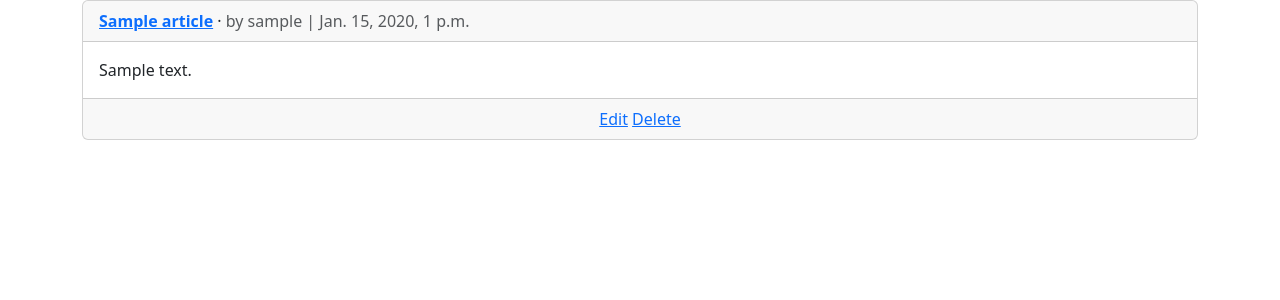
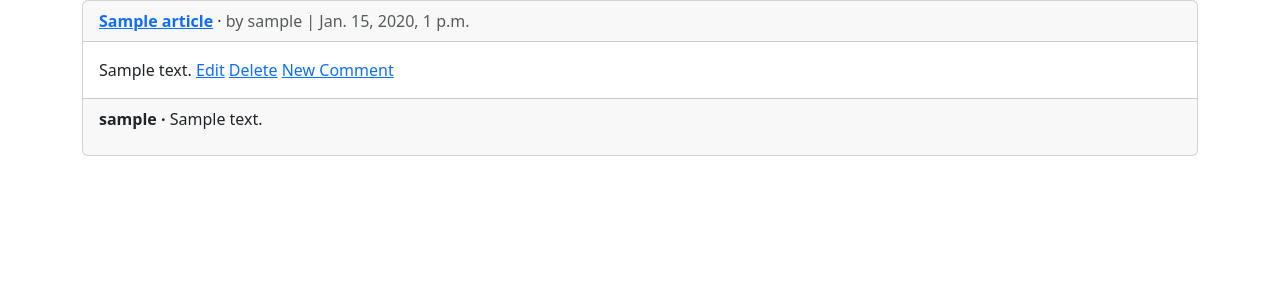
Before and after one commit to binhen75/news, a Django app: page /articles/ in a window 1280 px wide. Shown: the part 56-356 px from the top of the page. Run offline with Django 5.2, Linux system fonts and the light colour scheme; a user stored in the database is signed in; tables that the repository leaves empty hold one stand-in row (values such as "Sample post").

Commit message:
comments

```diff
--- a/articles/models.py
+++ b/articles/models.py
@@ -19,3 +19,19 @@ class Article(models.Model):
 
     def get_absolute_url(self):
         return reverse('article_detail', kwargs={'pk': self.pk})
+
+class Comment(models.Model):
+    comment = models.CharField(max_length=140)
+    author = models.ForeignKey(
+        settings.AUTH_USER_MODEL,
+        on_delete=models.CASCADE,
+    )
+    article = models.ForeignKey(
+        Article,
+        on_delete=models.CASCADE
+    )
+    def __str__(self):
+        return self.comment
+
+    def get_absolute_url(self):
+        return reverse('article_list')
--- a/articles/views.py
+++ b/articles/views.py
@@ -3,19 +3,56 @@ from django.contrib.auth.mixins import (
 LoginRequiredMixin,
 UserPassesTestMixin # new
 )
-from django.urls import reverse_lazy
-from django.views.generic import ListView, DetailView, UpdateView, DeleteView, CreateView
+from django.urls import reverse_lazy, reverse
+from django.views import View
+from django.views.generic import ListView, DetailView, UpdateView, DeleteView, CreateView, FormView
+from django.views.generic.detail import SingleObjectMixin
 
 from .models import Article
+from .forms import CommentForm
 
 # Create your views here.
 class ArticleListView(LoginRequiredMixin, ListView):
     model = Article
     template_name = "article_list.html"
 
-class ArticleDetailView(LoginRequiredMixin, DetailView):
+class CommentGet(LoginRequiredMixin, DetailView):
     model = Article
     template_name = "article_detail.html"
+
+    def get_context_data(self, **kwargs):
+        context = super().get_context_data(**kwargs)
+        context["form"] =  CommentForm()
+        return context
+
+class CommentPost(SingleObjectMixin, FormView):
+    model = Article
+    form_class = CommentForm
+    template_name = "article_detail.html"
+
+    def post(self, request, *args, **kwargs):
+        self.object = self.get_object()
+        return super().post(request, *args, **kwargs)
+
+    def form_valid(self, form):
+        comment = form.save(commit=False)
+        comment.article = self.object
+        comment.author = self.request.user
+        comment.save()
+        return super().form_valid(form)
+
+    def get_success_url(self):
+        return reverse("article_detail", kwargs={"pk": self.object.pk})
+
+class ArticleDetailView(LoginRequiredMixin, View):
+    def get(self, request, *args, **kwargs):
+        view = CommentGet.as_view()
+        return view(request, *args, **kwargs)
+
+    def post(self, request, *args, **kwargs):
+        view = CommentPost.as_view()
+        return view(request, *args, **kwargs)
+
 
 class ArticleUpdateView(LoginRequiredMixin, UserPassesTestMixin, UpdateView):
     model = Article
--- a/templates/article_list.html
+++ b/templates/article_list.html
@@ -10,16 +10,26 @@
 <span class="text-muted"> by {{ article.author }} |
 {{ article.date }}</span>
 </div>
+
 <div class="card-body">
 {{ article.body }}
-</div>
-<div class="card-footer text-center text-muted">
 {% if article.author.pk == request.user.pk %}
 <a href="{% url 'article_edit' article.pk %}">Edit</a>
 <a href="{% url 'article_delete' article.pk %}">Delete</a>
 {% endif %}
+<a href="{{ article.get_absolute_url }}">New Comment</a>
+</div>
+<div class="card-footer">
+{% for comment in article.comment_set.all %}
+<p>
+<span class="fw-bold">
+{{ comment.author }} &middot;
+</span>
+{{ comment }}
+</p>
+{% endfor %}
 </div>
 </div>
-<br />
+<br/>
 {% endfor %}
 {% endblock content %}
--- a/templates/base.html
+++ b/templates/base.html
@@ -10,7 +10,7 @@
 <body>
 <nav class="navbar navbar-expand-lg bg-body-tertiary">
 <div class="container-fluid">
-<a class="navbar-brand" href="{% url 'home' %}">Newspaper</a>
+<a class="navbar-brand" href="{% url 'article_list' %}">Newspaper</a>
 <button class="navbar-toggler" type="button"
 data-bs-toggle="collapse" data-bs-target="#navbarSupportedContent"
 aria-controls="navbarSupportedContent" aria-expanded="false"
@@ -20,7 +20,7 @@ aria-label="Toggle navigation">
 <div class="collapse navbar-collapse" id="navbarSupportedContent">
 <ul class="navbar-nav me-auto mb-2 mb-lg-0">
 <li class="nav-item">
-<a class="nav-link active" aria-current="page" href="#">Home</a>
+<a class="nav-link active" aria-current="page" href="{% url 'home' %}">Home</a>
 </li>
 {% if user.is_authenticated %}
 <li><a href="{%url 'article_create' %}" class="nav-link px-2 link-dark">+ New</a></li>
```
Also changed, not shown: articles/admin.py (+11 -1 lines), articles/forms.py (added, +8 -0 lines), templates/article_detail.html (+15 -0 lines), articles/migrations/0002_comment.py (added).
